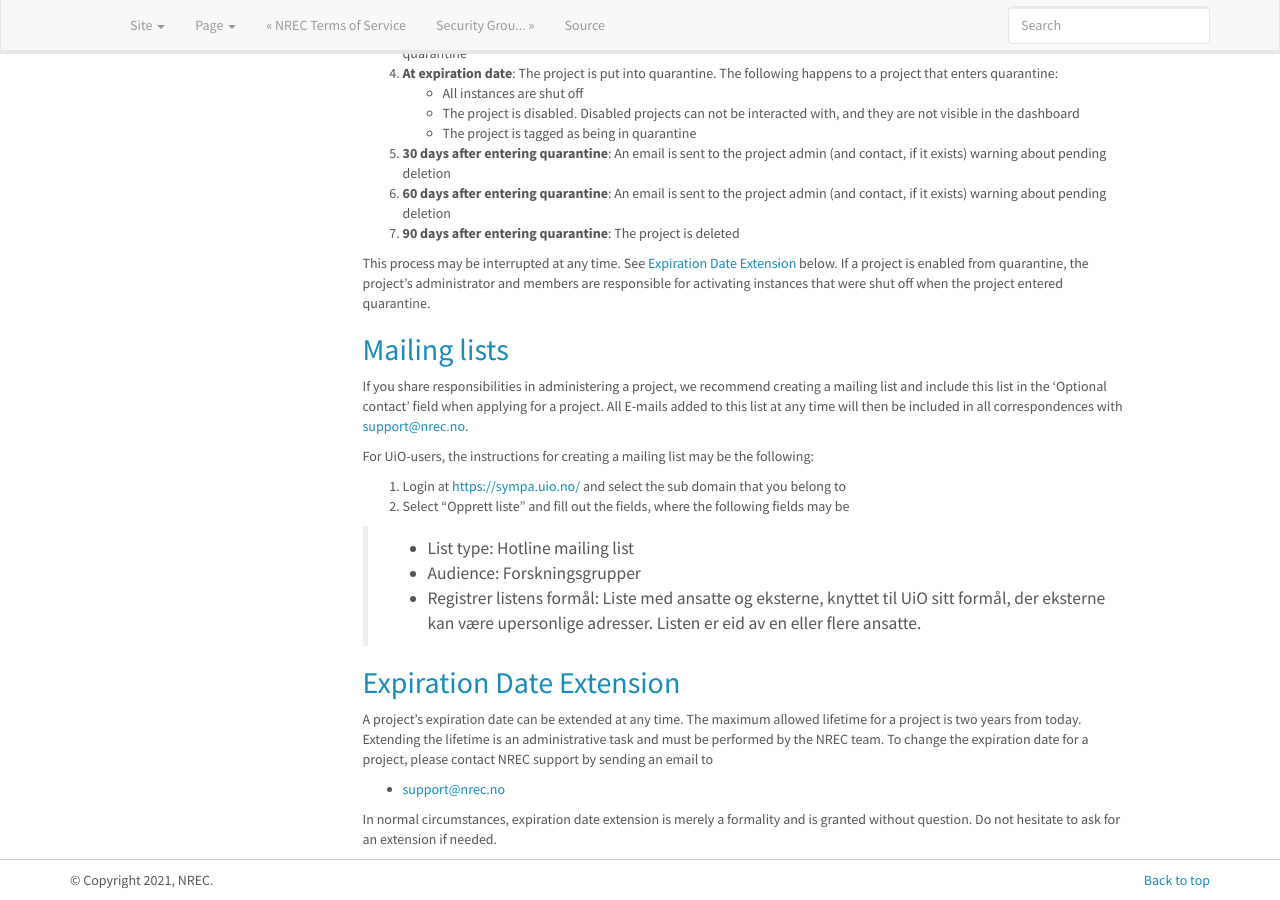
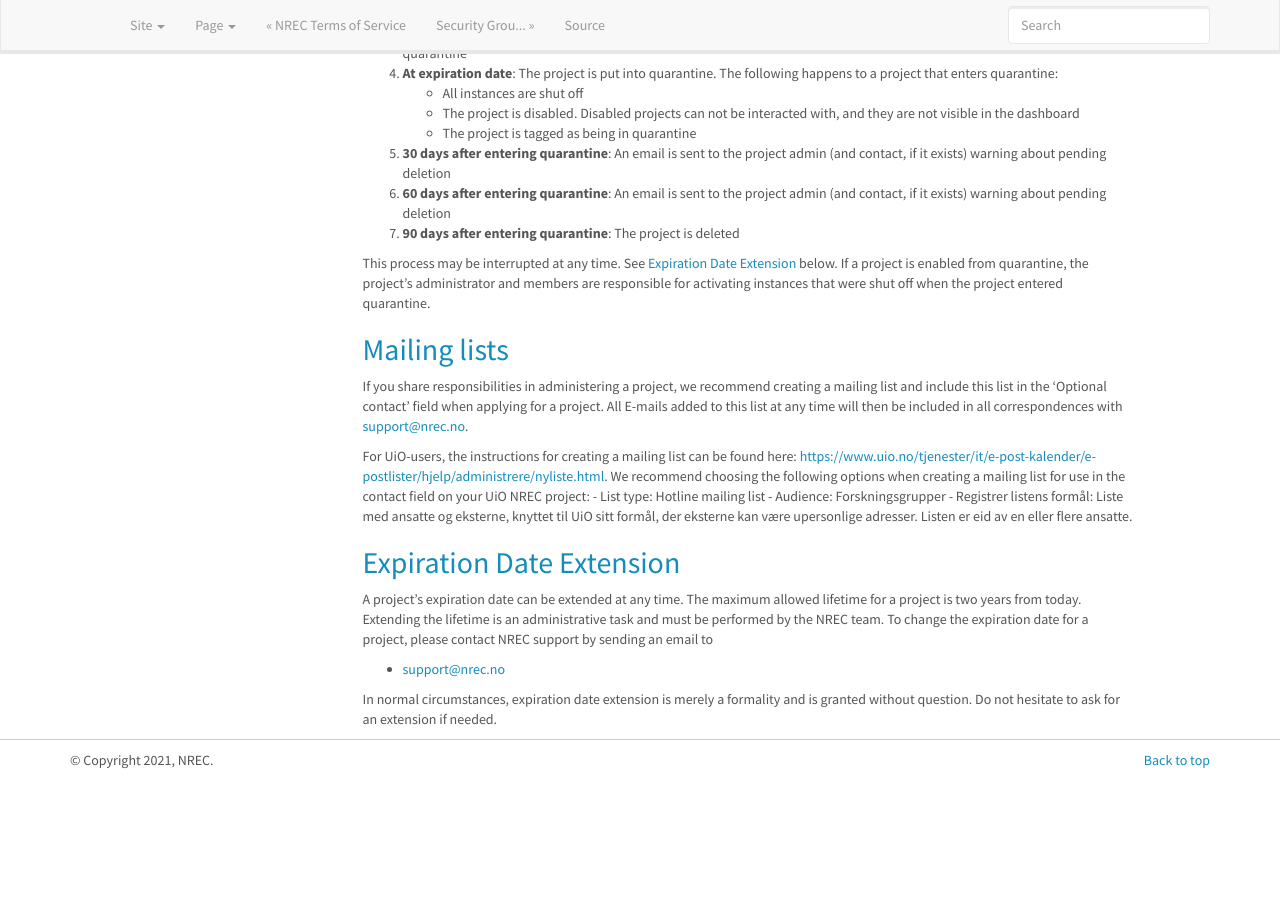
Before and after one commit to norcams/docs-enduser, a Sphinx documentation site: the page built from docs/project-lifecycle.rst, in a window 1280 px wide and 900 px high, scrolled down 1643 px. Built offline with Sphinx 7.4.7, drawn with Linux system fonts in a browser that asks for light colours; after the commit the page ends 2423 px from its top, so only the background shows below that; some of the changed text lies outside the part shown.

Commit message:
update UiO mailing list instructions

```diff
--- a/docs/project-lifecycle.rst
+++ b/docs/project-lifecycle.rst
@@ -81,13 +81,10 @@ Mailing lists
 
 If you share responsibilities in administering a project, we recommend creating a mailing list and include this list in the 'Optional contact' field when applying for a project. All E-mails added to this list at any time will then be included in all correspondences with support@nrec.no.
 
-For UiO-users, the instructions for creating a mailing list may be the following:
-
-1. Login at https://sympa.uio.no/ and select the sub domain that you belong to
-2. Select "Opprett liste" and fill out the fields, where the following fields may be
-  - List type: Hotline mailing list
-  - Audience: Forskningsgrupper
-  - Registrer listens formål: Liste med ansatte og eksterne, knyttet til UiO sitt formål, der eksterne kan være upersonlige adresser. Listen er eid av en eller flere ansatte.
+For UiO-users, the instructions for creating a mailing list can be found here: https://www.uio.no/tjenester/it/e-post-kalender/e-postlister/hjelp/administrere/nyliste.html. We recommend choosing the following options when creating a mailing list for use in the contact field on your UiO NREC project:
+- List type: Hotline mailing list
+- Audience: Forskningsgrupper
+- Registrer listens formål: Liste med ansatte og eksterne, knyttet til UiO sitt formål, der eksterne kan være upersonlige adresser. Listen er eid av en eller flere ansatte.
 
 Expiration Date Extension
 -------------------------
```
Also changed, not shown: other parts of docs/project-lifecycle.rst (+1 -1 lines).
